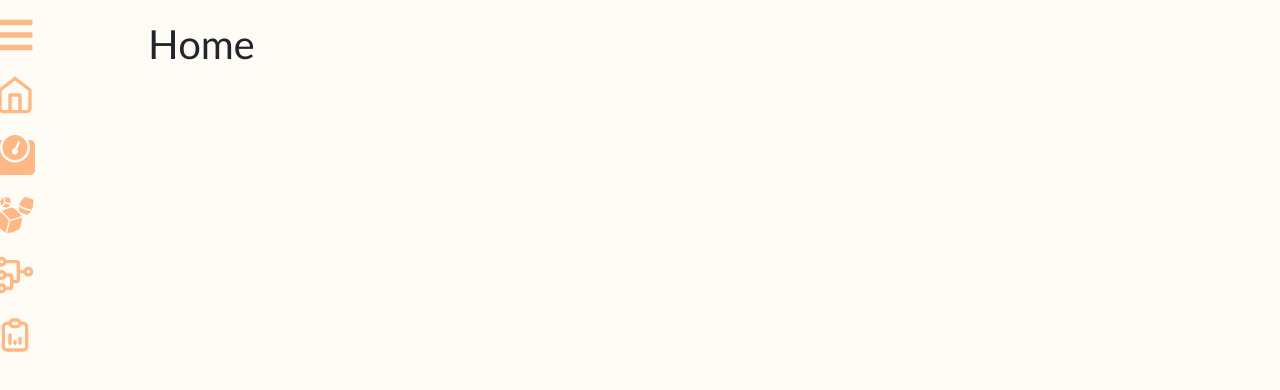
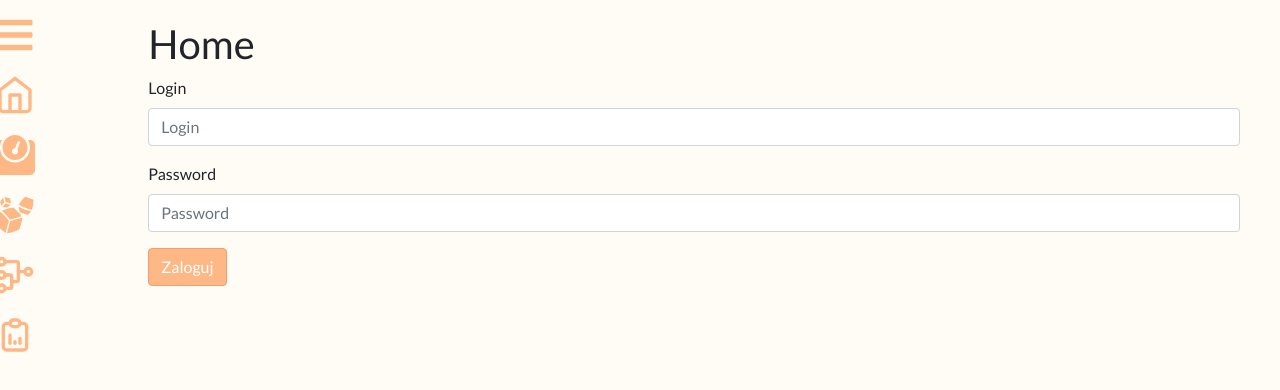
Before and after one commit to war-in/sumo_desktop_app, a React (Create React App) app: page /#/ in a window 1280 px wide. Shown: the top 390 px of the page. Built offline with nearby package versions, Linux system fonts and the light colour scheme.

Commit message:
Working login to server

```diff
--- a/src/App.css
+++ b/src/App.css
@@ -56,3 +56,8 @@
 .importantHeight {
     height: 100% !important;
 }
+
+.StandardButton{
+    background-color: #feb886 !important;
+    border-color: #f59d6c !important;
+}
--- a/src/components/Home/Home.tsx
+++ b/src/components/Home/Home.tsx
@@ -1,10 +1,17 @@
-import React from 'react';
+import React, {useState} from 'react';
 import {Container} from "react-bootstrap";
+import LoginForm from "./LoginForm";
 
 function Home() {
+    const [isUserLoggedIn,setIsUserLoggedIn] = useState<boolean>(false)
+
   return (
     <Container className='home'>
       <h1>Home</h1>
+        {isUserLoggedIn ?
+            ("ZALOGOWANO I ZAJEBIście") :
+            (<LoginForm setUserLoggedIn={setIsUserLoggedIn}/>)
+        }
     </Container>
   );
 }
--- /dev/null
+++ b/src/components/Home/LoginForm.tsx
@@ -0,0 +1,53 @@
+import {Button, Form} from "react-bootstrap";
+import React, {useState} from "react";
+import Credentials from "../../objects/Credentials";
+import axios from "axios";
+
+type Props = {
+    setUserLoggedIn: (state: boolean) => void
+}
+
+
+const LoginForm: React.FC<Props> = (props) => {
+    const [credentials, setCredentials] = useState<Credentials>(new Credentials("", ""))
+
+    const fetchData = async () => {
+        let {data} = await axios.get("http://localhost:8080/login?username="+credentials.username+"&password="+credentials.password)
+        props.setUserLoggedIn(data)
+    }
+
+    const setUsername = (username: string) => {
+        setCredentials((prevState => {
+            return new Credentials(username, prevState.password)
+        }))
+    }
+
+    const setPassword = (password: string) => {
+        setCredentials((prevState => {
+            return new Credentials(prevState.username,password)
+        }))
+    }
+    const handleUsernameChange = (event: React.ChangeEvent<HTMLInputElement>) => {
+        setUsername(event.target.value)
+    }
+
+    const handlePasswordChange = (event: React.ChangeEvent<HTMLInputElement>) => {
+        setPassword(event.target.value)
+    }
+    return (
+        <Form>
+            <Form.Group className="mb-3" controlId="formBasicEmail">
+                <Form.Label>Login</Form.Label>
+                <Form.Control type="text" placeholder="Login" onChange={handleUsernameChange}/>
+            </Form.Group>
+            <Form.Group className="mb-3" controlId="formBasicPassword">
+                <Form.Label>Password</Form.Label>
+                <Form.Control type="password" placeholder="Password" onChange={handlePasswordChange}/>
+            </Form.Group>
+            <Button variant="primary" type="submit" className="StandardButton" onClick={fetchData}>
+                Zaloguj
+            </Button>
+        </Form>
+    )
+}
+export default LoginForm
--- a/src/components/Navbar/SidebarData.tsx
+++ b/src/components/Navbar/SidebarData.tsx
@@ -7,7 +7,7 @@ import * as TbIcons from 'react-icons/tb';
 export const SidebarData = [
   {
     title: 'Home',
-    path: '/team-fight',
+    path: '/',
     icon: <FiIcons.FiHome/>,
     cName: 'nav-text'
   },
--- a/src/components/Tournament/Tournament.css
+++ b/src/components/Tournament/Tournament.css
@@ -21,7 +21,6 @@
 .panel {
     height: 25%;
 }
-
 .panel-button-current {
     width: 70%;
     background-color: #feb886 !important;
--- /dev/null
+++ b/src/objects/Credentials.ts
@@ -0,0 +1,26 @@
+export default class Credentials {
+    private _username: string;
+    private _password: string;
+
+
+    constructor(username: string, password: string) {
+        this._username = username;
+        this._password = password;
+    }
+
+    get username(): string {
+        return this._username;
+    }
+
+    set username(value: string) {
+        this._username = value;
+    }
+
+    get password(): string {
+        return this._password;
+    }
+
+    set password(value: string) {
+        this._password = value;
+    }
+}
```
